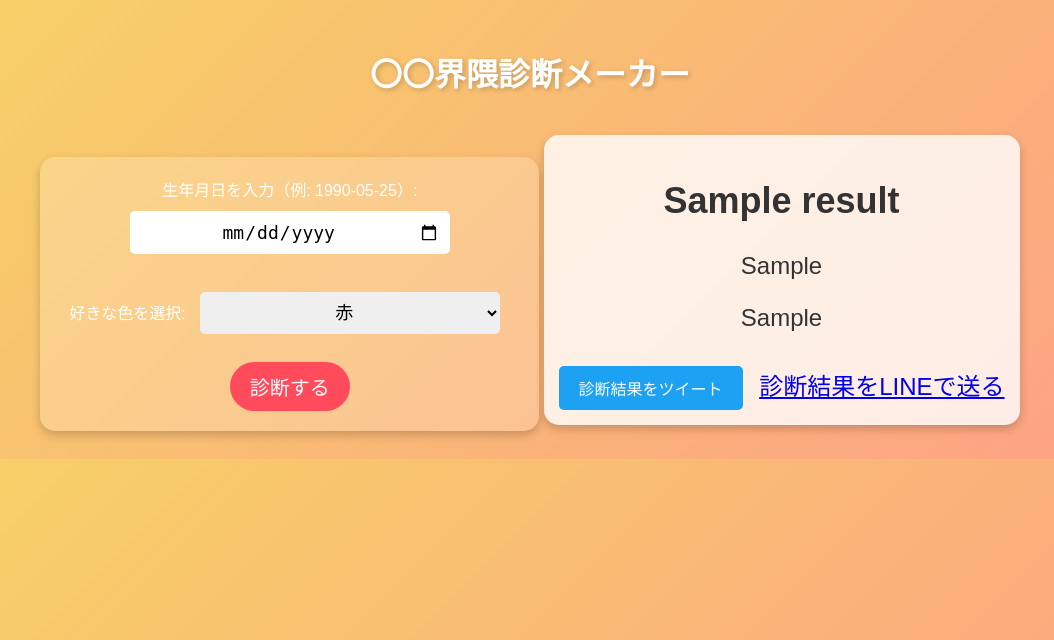
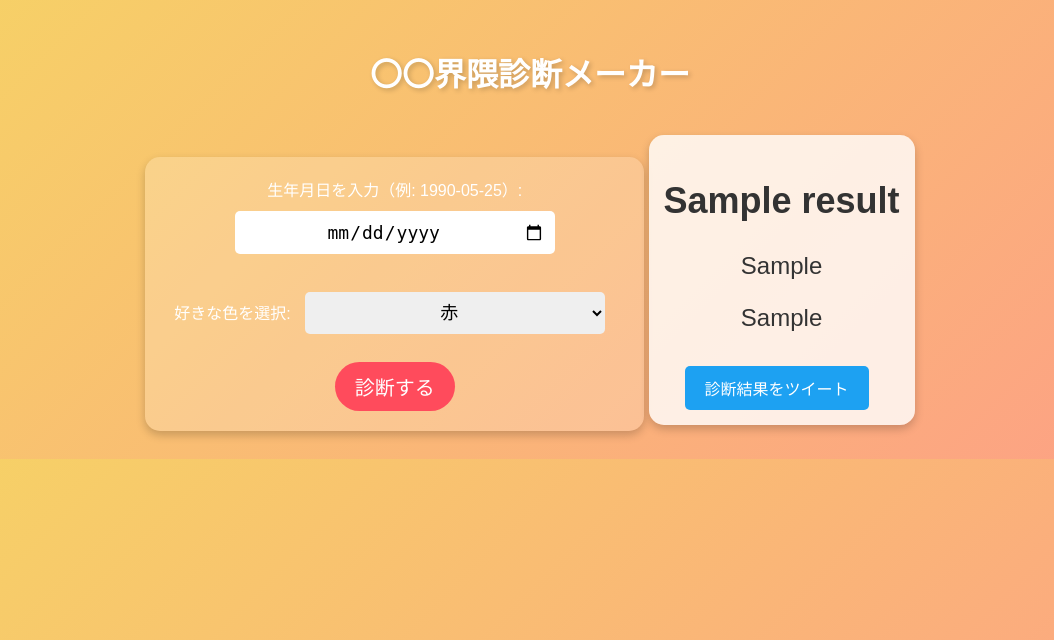
Before and after one commit to WakabayashiKyogo/kaiwai-maker, a Flask app: template templates/index.html in a window 1280 px wide. Shown: the top 640 px of the page, without its empty margins (110-1164 px from the left). Run offline with Flask 3, Linux system fonts and the light colour scheme; the template is opened without the code that fills it: most values are stand-ins (such as "Sample title", 1, 10 or a date in 2020).

Commit message:
Update code for SEO, fix HTML structure, etc.

```diff
--- a/templates/index.html
+++ b/templates/index.html
@@ -52,11 +52,7 @@
         </a>
 
         <!-- LINE共有ボタン -->
-        <a class="line-button"
-           href="https://social-plugins.line.me/lineit/share?url={{ url_for('index', _external=True) | urlencode }}"
-           target="_blank">
-            診断結果をLINEで送る
-        </a>
+
     </div>
     {% endif %}
 
```
